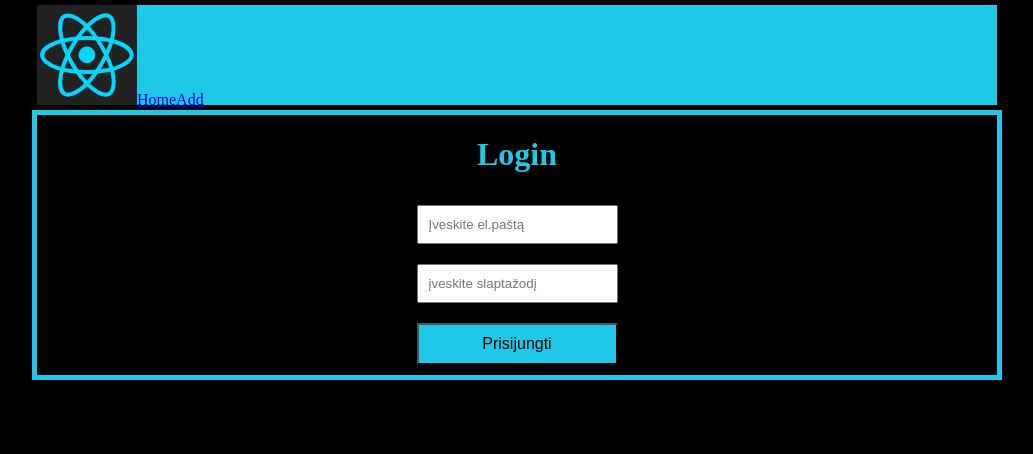
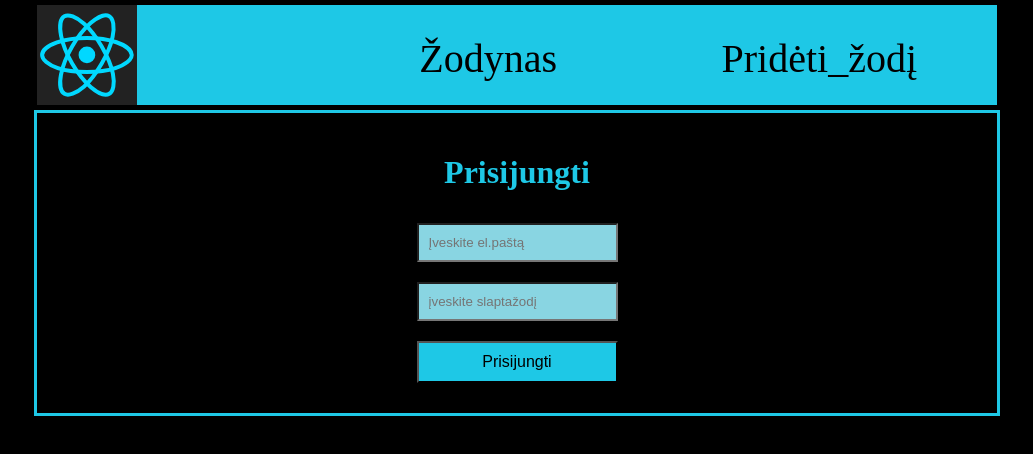
Before and after one commit to kiburtaite/React-atsiskaitymas, a React (Create React App) app: page /login in a window 1280 px wide. Shown: the top 454 px of the page, without its empty margins (123-1156 px from the left). Built offline with nearby package versions, Linux system fonts and the light colour scheme.

Commit message:
css 3, titles

```diff
--- a/src/App.jsx
+++ b/src/App.jsx
@@ -25,7 +25,7 @@ const App = () => {
 
   return (
     <div>
-      <Nav type = {isAuthenticated ? 1 : 0}/>
+      <Nav type={isAuthenticated ? 1 : 0}/>
       <Routes>
         <Route path="register" element={<Register />}/>
         <Route path="login" element={<Login />}/>
--- a/src/components/Add.jsx
+++ b/src/components/Add.jsx
@@ -33,11 +33,11 @@ const Add = () => {
 
     return (
         <div className="main">
-            <h1>Add</h1>
+            <h1>Pridėti naują žodį</h1>
             <form onSubmit={addEntry}>
-                <input type="text" name="title" placeholder="Įveskite pavadinimą"/>
-                <input type="textarea" name="description" placeholder="Įveskite aprašymą"/>
-                <button type="submit">Pridėti</button>
+                <input type="text" name="title" placeholder="Įveskite naują žodį"/>
+                <input type="textarea" name="description" placeholder="Įveskite žodžio reikšmę"/>
+                <button type="submit">Pridėti žodį</button>
             </form>
         </div>
     )
--- a/src/components/Home.jsx
+++ b/src/components/Home.jsx
@@ -20,7 +20,7 @@ const Home = () => {
 
   return (
     <div className="main">
-      <h1>Home page</h1>
+      <h1>Žodynas</h1>
       {
       !data ?
       <p>Loading...</p> :
--- a/src/components/Login.jsx
+++ b/src/components/Login.jsx
@@ -40,7 +40,7 @@ const Login = () => {
 
     return (
         <div className="main">
-            <h1>Login</h1>
+            <h1>Prisijungti</h1>
             <form onSubmit={flogin}>
                 <input type="email" name="email" placeholder="Įveskite el.paštą"/>
                 <input type="password" name="password" placeholder="įveskite slaptažodį"/>
--- a/src/components/Nav.jsx
+++ b/src/components/Nav.jsx
@@ -6,16 +6,16 @@ const Nav = ({type}) => {
         return (
             <nav>
                 <img src={logo} alt="logo"/>
-                <Link to="/register">Register</Link>
-                <Link to="/login">Login</Link>
-            </ nav>
+                <Link to="/register"><span>Registruotis</span></Link>
+                <Link to="/login"><span>Prisijungti</span></Link>
+            </nav>
         )
     } else return (
         <nav>
             <img src={logo} alt="logo"/>
-            <Link to="/">Home</Link>
-            <Link to="/add">Add</Link>
-        </ nav>
+            <Link to="/"><span>Žodynas</span></Link>
+            <Link to="/add"><span>Pridėti_žodį</span></Link>
+        </nav>
     )
 };
 
--- a/src/components/Register.jsx
+++ b/src/components/Register.jsx
@@ -30,7 +30,7 @@ const Register = () => {
 
     return (
         <div className="main">
-            <h1>Register</h1>
+            <h1>Registruotis</h1>
             <form onSubmit={fregister}>
                 <input type="email" name="email" placeholder="Įveskite el.paštą"/>
                 <input type="password" name="password" placeholder="įveskite slaptažodį"/>
--- a/src/index.css
+++ b/src/index.css
@@ -9,6 +9,8 @@ nav{
     width: 75%;
     background-color: rgb(30, 200, 230);
     border: 5px solid black;
+    display: grid;
+    grid-template-columns: 1fr 1fr 1fr;
 }
 
 form{
@@ -18,7 +20,8 @@ form{
 
 .main{
     margin: 0 auto;
-    border: 5px solid rgb(30, 200, 230);
+    padding: 20px 0px;
+    border: 3px solid rgb(30, 200, 230);
     width: 75%;
     display: flex;
     flex-direction: column;
@@ -45,9 +48,18 @@ h1, h2, h3, p{
     text-decoration: none;
 }
 
+span, a{
+    color: black;
+    text-decoration: none;
+    font-size: 40px;
+    padding: 30px;
+    margin: 0px 10px;
+}
+
 input{
     margin: 10px;
     padding: 10px;
+    background-color: rgb(137, 213, 226);
 }
 
 button{
```
